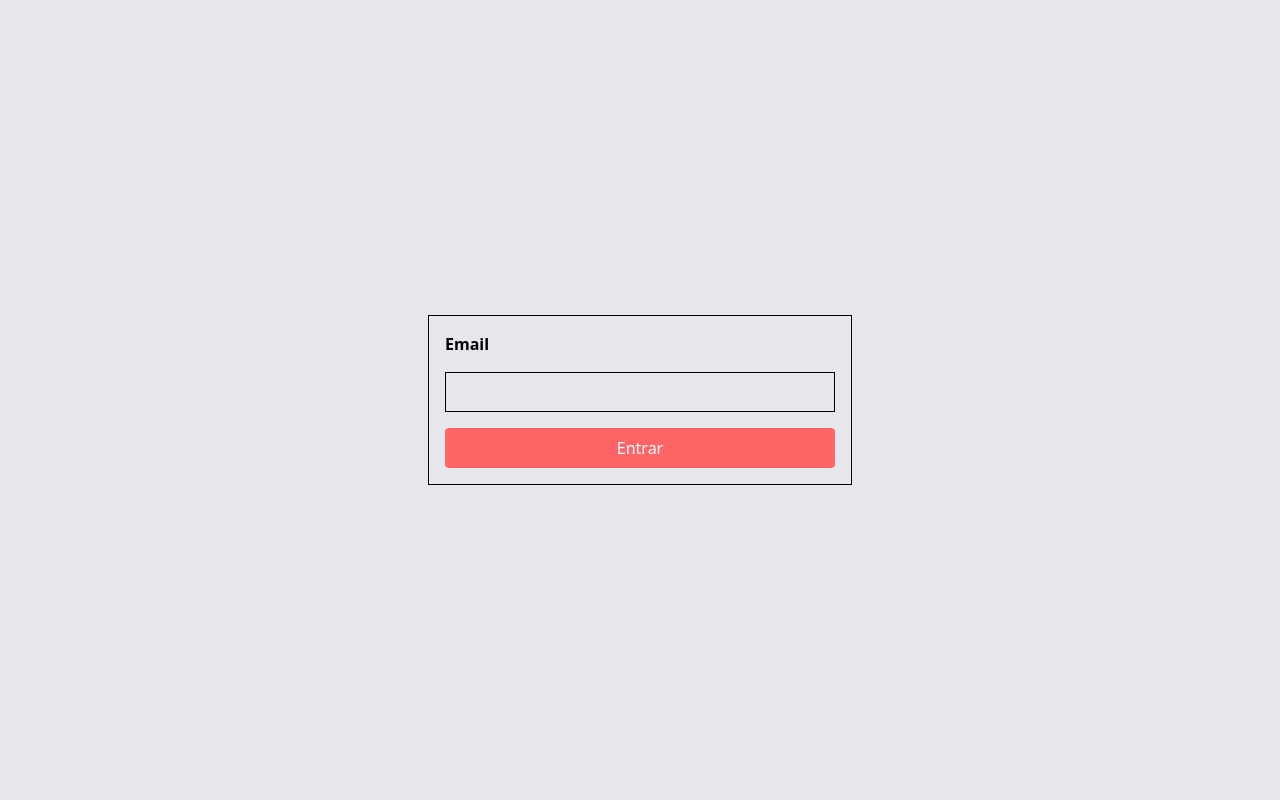
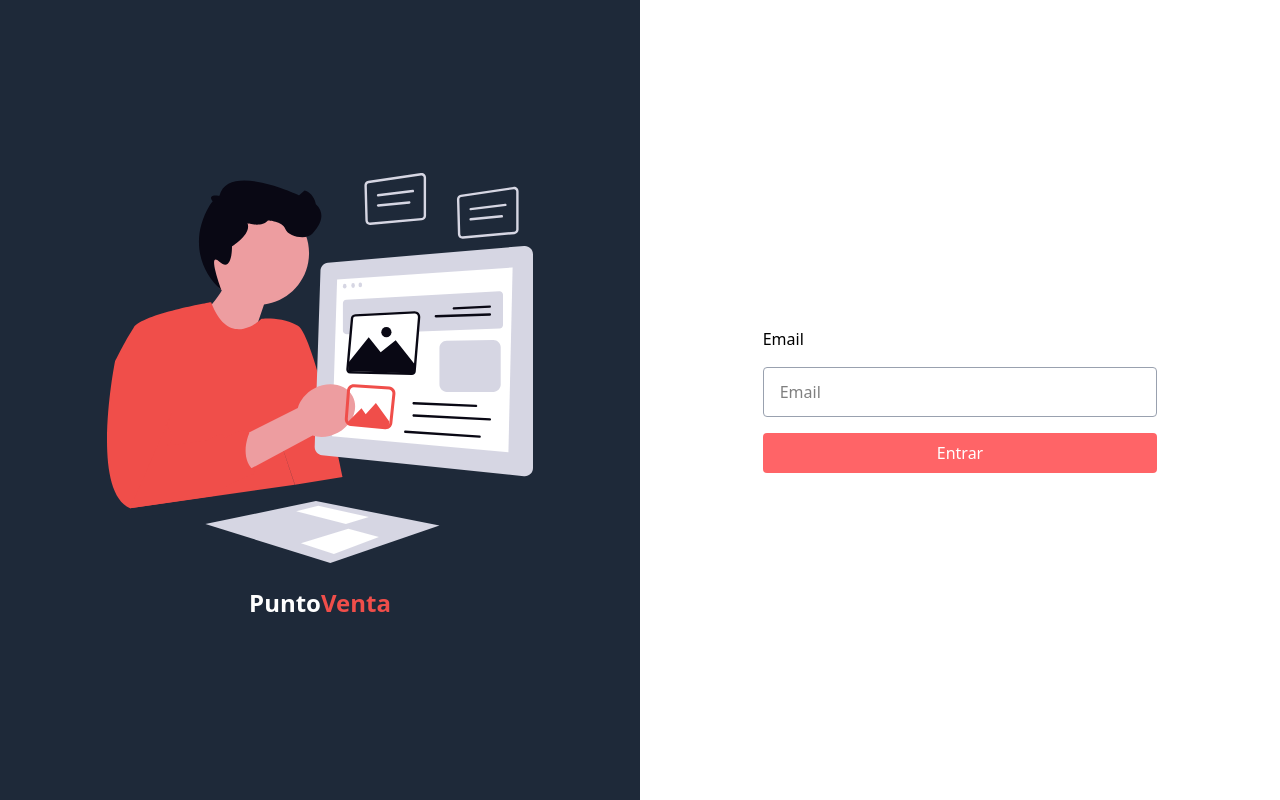
Before and after one commit to danielnava901/puntoventa, a React (Vite) app in the folder frontpunto/: page /login in a window 1280 px wide. Built offline with nearby package versions, Linux system fonts and the light colour scheme.

Commit message:
Login page

```diff
--- a/frontpunto/src/components/Input.jsx
+++ b/frontpunto/src/components/Input.jsx
@@ -1,12 +1,12 @@
 import {useState} from "react";
 
-const Input = ({input,
-                   onChange, sty= "normal" }) => {
+const Input = ({input, onChange, sty= "normal" }) => {
 
     const styles = {
         "normal": "border h-[40px] ",
         "underline": "border-b-4 bg-gray-300 p-4 text-2xl rounded",
-        "search": "border border-gray-300 p-2 bg-white"
+        "search": "border border-gray-300 p-2 bg-white",
+        "login": "border border-gray-400 rounded p-2 h-[50px] w-full p-4"
     }
 
     input = {value: "", type: "normal", error: false, placeholder: "", ...input}
--- /dev/null
+++ b/frontpunto/src/components/Logo.jsx
@@ -0,0 +1,8 @@
+const Logo = () => {
+    return <span className="text-2xl p-2 font-sans font-bold">
+        <span className="text-white">Punto</span>
+        <span className="text-[#f04e4a]">Venta</span>
+    </span>
+}
+
+export default Logo;
--- a/frontpunto/src/pages/Login.jsx
+++ b/frontpunto/src/pages/Login.jsx
@@ -3,16 +3,17 @@ import {useState} from "react";
 import {sender} from "../utils/sender.js";
 import useUserStore from "../store/useUserStore.jsx";
 import {useNavigate} from "react-router";
-import PageLayout from "./dashboard/PageLayout.jsx";
 import {Button} from "../components/Button";
-
+import Title from "../components/Title.jsx";
+import Logo from "../components/Logo.jsx";
 
 const Login = () => {
     const {setToken, setUser, setIsAuthenticated} = useUserStore((state) => state);
     const [email, setEmail] = useState({
         value: "",
         error: false,
-        type: "email"
+        type: "email",
+        placeholder: "Email"
     });
     const navigate = useNavigate();
     const isEmail = (email) => {
@@ -48,28 +49,39 @@ const Login = () => {
 
     }
 
-    return <PageLayout
-            showHeader={false}
-            extraCls="justify-center items-center h-full px-1">
+    return <div className="
+                flex
+                items-center
+                w-full
+                h-full
+                flex-col
+                md:flex-row
+            ">
+                <div className="w-full md:w-1/2 bg-gray-800 h-[65px] md:h-full
+                    flex flex-col items-center justify-center gap-4">
+                    <img src="/images/login_il.svg" alt="Logo" className="w-8/12 hidden md:flex" />
+                    <Logo />
+                </div>
+                <div className="w-full md:w-1/2 flex justify-center items-center flex-1">
                     <form className="
                         flex
                         gap-4
                         flex-col
-                border
                         p-4
                         w-10/12
                         md:w-8/12
-                lg:w-4/12
                     ">
-                <div className="font-bold">Email</div>
-                <Input input={email}
+                        <div className="">Email</div>
+                        <Input
+                            input={email}
+                            sty="login"
                             onChange={(newEmail) => {
                                setEmail(newEmail)
-                       }
-                       } />
+                            }} />
                         <Button extraCls="w-full" onClick={onSubmit}>Entrar</Button>
                     </form>
-        </PageLayout>
+                </div>
+            </div>
 }
 
 export default Login;
--- a/frontpunto/src/pages/dashboard/Layout.jsx
+++ b/frontpunto/src/pages/dashboard/Layout.jsx
@@ -2,6 +2,7 @@ import {Outlet} from "react-router";
 import PLink from "../../components/PLink.jsx";
 import {useLayoutEffect, useState} from "react";
 import useWindowWidth from "../../hooks/useWindowWidth.js";
+import Logo from "../../components/Logo.jsx";
 
 const Layout = () => {
     const [showMenu, setShowMenu] = useState(false);
@@ -45,7 +46,7 @@ const Layout = () => {
                 </svg>
 
             </span>
-            <span className="flex-1 h-full flex justify-center items-center">ICON</span>
+            <Logo />
         </div>
         <div className={`
             min-w-[200px]
@@ -57,7 +58,9 @@ const Layout = () => {
             ${letShowMenu ? "absolute top-10 left-0 z-1 h-full w-10/12" : ""}
         `}>
             {
-                !letShowMenu ? <div className="h-[40px] bg-red-400 flex justify-center items-center">ICON</div> : null
+                !letShowMenu ? <div className="h-[40px] flex justify-center items-center">
+                    <Logo />
+                </div> : null
             }
 
             <div className="flex flex-col gap-4 mt-4">
```
Also changed, not shown: frontpunto/public/images/login_il.svg (added). Lines whose indentation alone changed are shown as unchanged.
